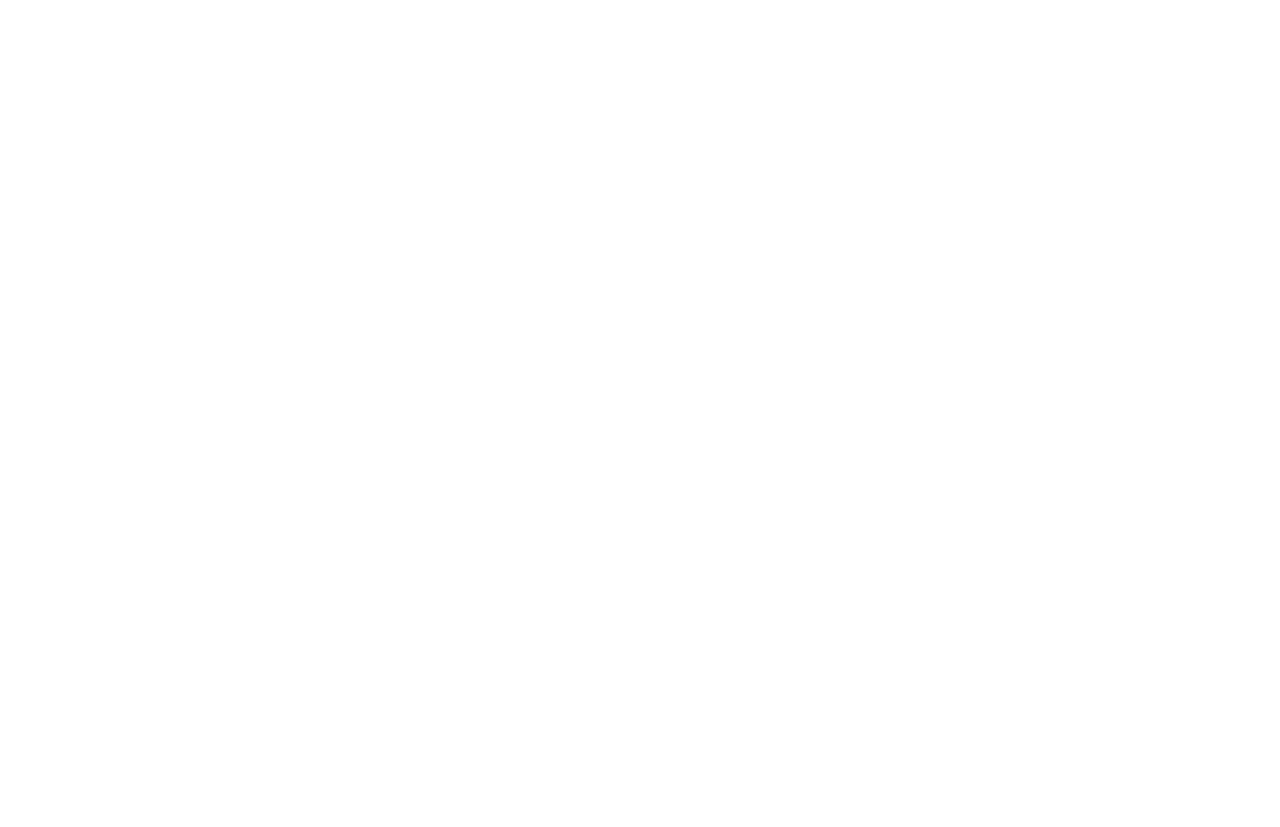
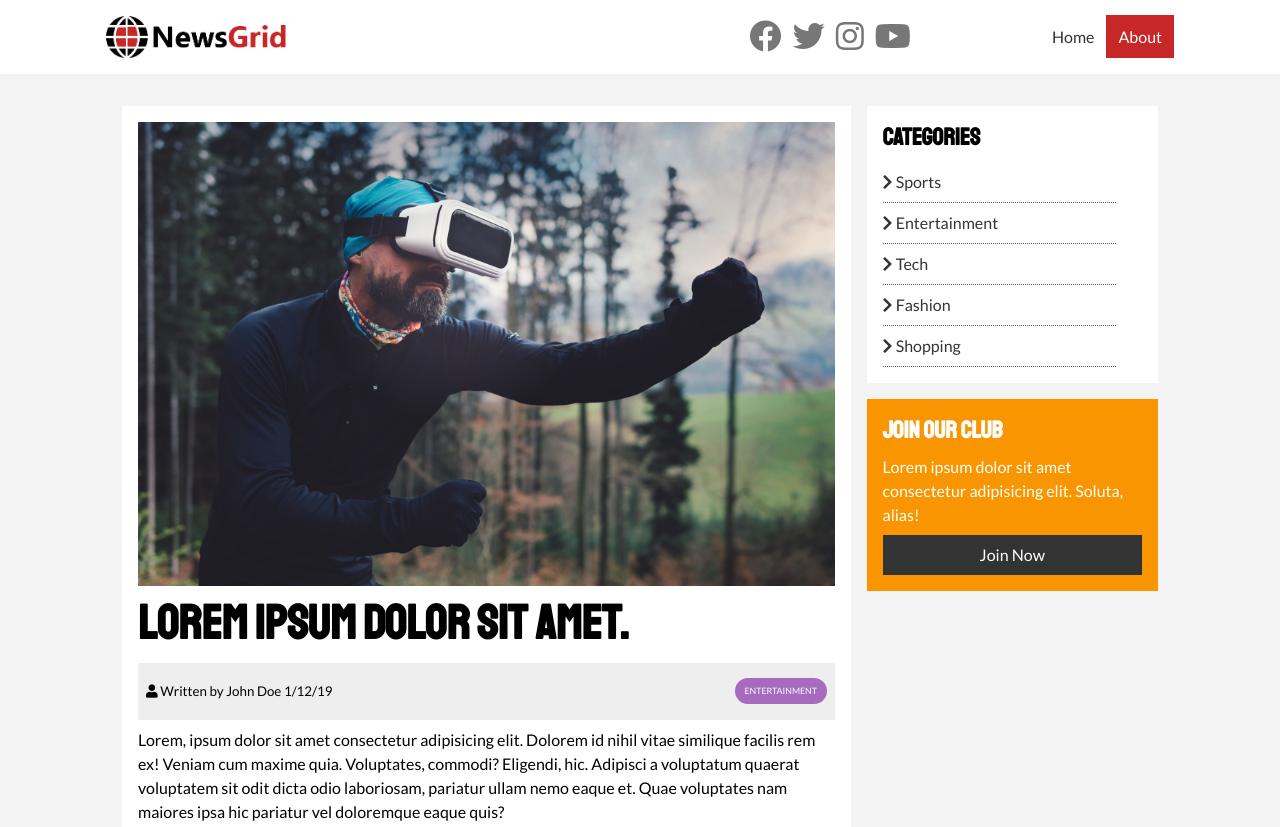
Before and after one commit to ccastell18/HTML-CSS, a plain HTML site: page newsgrid/article.html in a window 1280 px wide. Shown: the top 827 px of the page. Before the commit the page ends 800 px from the top, so only its background shows below. Drawn offline with Linux system fonts and the light colour scheme.

Commit message:
base completion

```diff
--- a/newsgrid/article.html
+++ b/newsgrid/article.html
@@ -0,0 +1,105 @@
+<!DOCTYPE html>
+<html lang="en">
+<head>
+    <meta charset="UTF-8">
+    <meta name="viewport" content="width=device-width, initial-scale=1.0">
+    <meta http-equiv="X-UA-Compatible" content="ie=edge">
+    <link rel="stylesheet" href="https://use.fontawesome.com/releases/v5.9.0/css/all.css" integrity="sha384-i1LQnF23gykqWXg6jxC2ZbCbUMxyw5gLZY6UiUS98LYV5unm8GWmfkIS6jqJfb4E" crossorigin="anonymous">
+    <link href="https://fonts.googleapis.com/css?family=Lato|Staatliches&display=swap" rel="stylesheet">
+    <link rel="stylesheet" href="css/style.css">
+    <link rel="stylesheet" media="screen and  (max-width: 768px)" href="css/mobile.css">
+
+<link rel="shortcut icon" type="image/x-icon" href="favicon.ico">
+    <title>NewsGrid | Article</title>
+</head>
+<body>
+    <nav id="main-nav">
+        <div class="container">
+            <img src="img/logo.png" alt="NewsGrid" class="logo">
+            <div class="social">
+                <a href="http://facebook.com" target="_blank"><i class="fab fa-facebook fa-2x"></i></a>
+                <a href="http://twitter.com" target="_blank"><i class="fab fa-twitter fa-2x"></i></a>
+                <a href="http://instagram.com" target="_blank"><i class="fab fa-instagram fa-2x"></i></a>
+                <a href="http://youtube.com" target="_blank"><i class="fab fa-youtube fa-2x"></i></a>
+            </div>
+            <ul>
+                <li><a  href="index.html">Home</a></li>
+                <li><a href="about.html" class="current">About</a></li>
+            </ul>
+        </div>
+    </nav>
+    <!-- Section About -->
+    <section id="article">
+        <div class="container">
+           <div class="page-container">
+               <article class="card">
+                   <img src="img/articles/ent1.jpg" alt="">
+                   <h1 class="l-heading">
+                       Lorem ipsum dolor sit amet.
+                   </h1>
+                   <div class="meta">
+                       <small>
+                           <i class="fas fa-user"></i> Written by John Doe  1/12/19
+                       </small>
+                       <div class="category category-ent">Entertainment</div>
+                   </div>
+                   <p>Lorem, ipsum dolor sit amet consectetur adipisicing elit. Dolorem id nihil vitae similique facilis rem ex! Veniam cum maxime quia. Voluptates, commodi? Eligendi, hic. Adipisci a voluptatum quaerat voluptatem sit odit dicta odio laboriosam, pariatur ullam nemo eaque et. Quae voluptates nam maiores ipsa hic pariatur vel doloremque eaque quis?</p>
+                   <p>Lorem ipsum dolor sit amet consectetur adipisicing elit. Eos cumque voluptas doloribus ab. Eveniet, magni quisquam! Placeat accusamus velit quos iure molestias, ea magnam dolorem odit id veniam maiores iusto voluptate eligendi, tenetur voluptatem cum! Pariatur iste, dicta fuga commodi error aut culpa laborum odio? Distinctio voluptatum, beatae eum incidunt accusamus inventore quasi quia eos necessitatibus veritatis maxime, sint corrupti veniam! Ex beatae natus sint officia, nulla neque, et optio fuga, est doloribus consequuntur omnis maiores placeat assumenda reprehenderit a dolorem iste quisquam iusto cum velit quae expedita. Veritatis minus molestiae eligendi porro odio numquam molestias nobis consequuntur doloremque aliquid dolor repudiandae ex incidunt voluptatem, nemo officiis, hic, adipisci assumenda ipsam totam. Rerum laboriosam iste numquam sunt ab molestiae veniam dignissimos laudantium quibusdam eum, dicta sequi delectus cumque nulla consectetur illum assumenda provident ex debitis? Sint veniam, minus eum quo, est voluptatem voluptas exercitationem nemo eveniet libero tempora iure hic?</p>
+               </article>
+               <aside id="categories" class="card">
+                   <h2>Categories</h2>
+                   <ul class="list">
+                       <li><a href="#"><i class="fas fa-chevron-right"></i> Sports</a></li>
+                       <li><a href="#"><i class="fas fa-chevron-right"></i> Entertainment</a></li>
+                       <li><a href="#"><i class="fas fa-chevron-right"></i> Tech</a></li>
+                       <li><a href="#"><i class="fas fa-chevron-right"></i> Fashion</a></li>
+                       <li><a href="#"><i class="fas fa-chevron-right"></i> Shopping</a></li>
+                   </ul>
+               </aside>
+               <aside class="card bg-secondary">
+                   <h2>Join Our Club</h2>
+                   <p>Lorem ipsum dolor sit amet consectetur adipisicing elit. Soluta, alias!</p>
+                   <a href="#" class="btn btn-dark btn-block">Join Now</a>
+               </aside>
+           </div>
+        </div>
+    </section>
+
+    <!-- Footer -->
+    <footer id="main-footer" class="py-2">
+        <div class="container footer-container">
+            <div>
+                <img src="img/logo_light.png" alt="Newsgrid">
+                Lorem, ipsum dolor sit amet consectetur adipisicing elit. Rerum ullam obcaecati deserunt ipsam cum officia earum fugiat porro neque aliquam.
+            </div>
+            <div>
+                <h3>Email Newsletter</h3>
+                <p>Lorem ipsum dolor, sit amet consectetur adipisicing elit.</p>
+                <form>
+                    <input type="email" placeholder="Email Address">
+                    <input type="submit" value="subscribe" class='btn btn-primary'>
+                </form>
+            </div>
+            <div>
+                <h3>Site Links</h3>
+                <ul class="list">
+                    <li><a href="#">Help and Support</a></li>
+                    <li><a href="#">Privacy Policy</a></li>
+                    <li><a href="#">About Us</a></li>
+                    <li><a href="#">Contact</a></li>
+                </ul>
+            </div>
+            <div>
+                <h2>Join Our Club</h2>
+                <p>Lorem ipsum dolor sit amet consectetur adipisicing elit. Exercitationem, cum?</p>
+                <a href="#" class="btn btn-secondary">Join Now</a>
+            </div>
+            <div>
+                <p>
+                    Copyright &copy; 2019, All Rights Reserved
+                </p>
+            </div>
+        </div>
+    </footer>
+</body>
+</html>
--- a/newsgrid/css/style.css
+++ b/newsgrid/css/style.css
@@ -141,6 +141,10 @@
     color: var(--primary-color) !important;
 }
 
+.l-heading{
+    font-size: 3rem;
+}
+
 /* Inner page grid container */
 .page-container{
     display: grid;
@@ -256,6 +260,18 @@
     grid-column: 2 /span 2;
 }
 
+/* Article */
+#article .meta{
+    display: flex;
+    justify-content: space-between;
+    align-items: center;
+    background: #eee;
+    padding: 0.5rem;
+}
+
+#article .meta .category{
+    margin-top: .4rem;
+}
 /* Footer */
 
 #main-footer{
```
